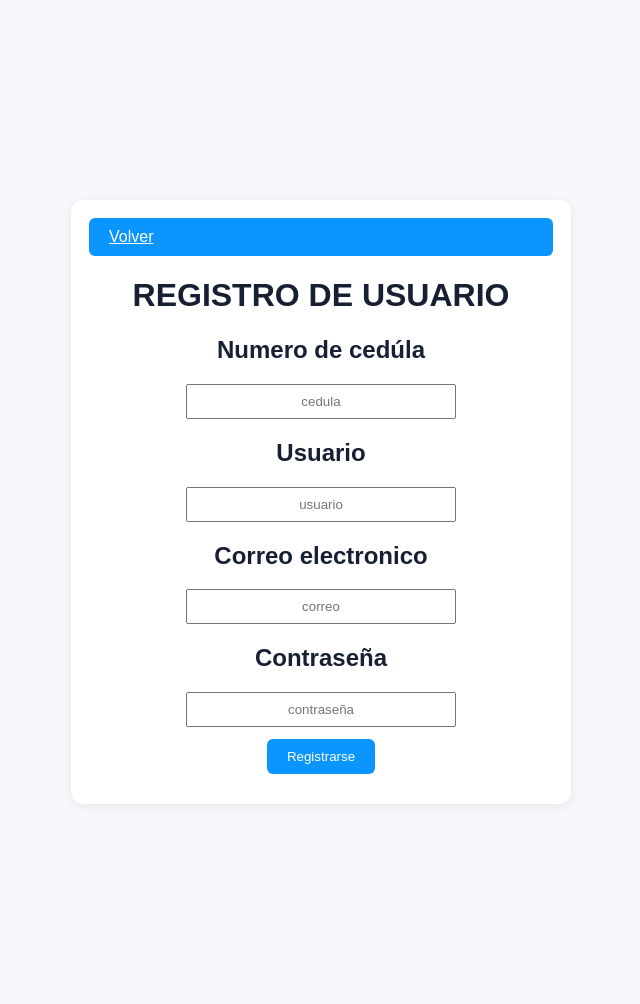
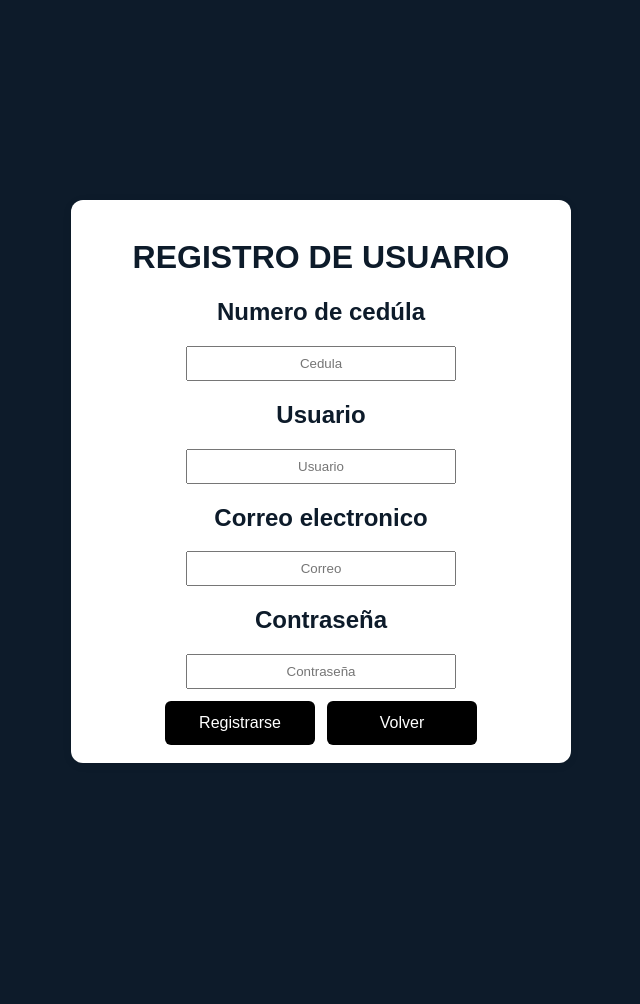
Before and after one commit to diegocarmona18/proyecto-progra-4-web-universidad, a PHP site: page /registro.php in a window 1280 px wide. Shown: the whole page, without its empty margins (319-959 px from the left). After the commit the page ends 763 px from the top, so only its background shows below. Run offline with PHP 8.4, Linux system fonts and the light colour scheme.

Commit message:
Se crea nuevo archivo para la realización de la verificación de los datos ingresados en el formulario de inicio de sesión, además se realizan cambios en los archivos index.php y registro.php para que se pueda redirigir a la página de consulta.php al momento de iniciar sesión, además de eso se corrigieron errores en el archivo registrar.php y se realizaron cambios en el archivo de styles.css para mejorar la apariencia de la página de inicio de sesión y registro, y se mejora la seguridad de la contraseña.

```diff
--- a/universidad/registro.php
+++ b/universidad/registro.php
@@ -1,26 +1,31 @@
 <!DOCTYPE html>
 <html lang="en">
+
 <head>
     <meta charset="UTF-8">
     <meta name="viewport" content="width=device-width, initial-scale=1.0">
     <title>REGISTRO DE USUARIO</title>
     <link rel="stylesheet" href="styles.css">
 </head>
+
 <body>
     <div class="card">
         <form action="registrar.php" method="post">
-<a href="index.php" class="volver">Volver</a>
             <h1 class="sesion">REGISTRO DE USUARIO</h1>
             <h2 class="sesiontext">Numero de cedúla</h2>
- <input type="text" name="cedula" class="cedula" placeholder="cedula" required>
+            <input type="text" name="cedula" class="cedula" placeholder="Cedula" required>
             <h2 class="sesiontext">Usuario</h2>
- <input type="text" name="usuario" class="usuario" placeholder="usuario" required>
+            <input type="text" name="usuario" class="usuario" placeholder="Usuario" required>
             <h2 class="sesiontext">Correo electronico</h2>
- <input type="email" name="correo" class="correo" placeholder="correo" required>
+            <input type="email" name="correo" class="correo" placeholder="Correo" required>
             <h2 class="sesiontext">Contraseña</h2>
- <input type="password" name="contrasena" class="contraseña" placeholder="contraseña" required>
- <button class="boton">Registrarse</button>
+            <input type="password" name="contrasena" class="contraseña" placeholder="Contraseña" required>
+            <div class="form-actions">
+                <button class="boton_registrarse" type="submit">Registrarse</button>
+                <a class="boton_volver" href="index.php">Volver</a>
+            </div>
         </form>
     </div>
 </body>
+
 </html>
--- a/universidad/styles.css
+++ b/universidad/styles.css
@@ -1,11 +1,10 @@
-
 body {
   font-family: Arial, sans-serif;
   max-width: 500px;
   margin: 15px auto;
   padding: 0 15px;
-  background: #f6f8fb;
-  color: #172033;
+  background: #0d1b2a;
+  color:#0d1b2a;
 }
 .card {
   background: #fff;
@@ -17,14 +16,13 @@ body {
 .sesion {
   text-align: center;
 }
-.sesiontext{
+.sesiontext {
   text-align: center;
 }
 .usuario {
   text-align: center;
-
 }
-.contraseña{
+.contraseña {
   display: flex;
   justify-content: center;
   align-items: center;
@@ -36,11 +34,11 @@ input {
   display: block;
   margin: 0 auto 12px;
 }
-.boton {
-  background: #0a95ff;
+.boton_iniciar {
+  background: #000000;
   color: #fff;
   border: none;
-  padding: 10px 20px;
+  padding: 10px 60px;
   border-radius: 6px;
   cursor: pointer;
   display: block;
@@ -62,13 +60,39 @@ input {
   align-items: center;
   text-align: center;
 }
-.volver {
-  background-color: #0a95ff;
+.form-actions {
+  display: flex;
+  justify-content: center;
+  gap: 12px;
+  margin-top: 12px;
+  flex-wrap: wrap;
+}
+.boton_volver,
+.boton_registrarse {
+  background: #000000;
   color: #fff;
   border: none;
-  padding: 10px 20px;
+  padding: 0 36px;
   border-radius: 6px;
   cursor: pointer;
+  display: inline-flex;
+  align-items: center;
+  justify-content: center;
+  text-decoration: none;
+  width: 150px;
+  height: 44px;
+  line-height: 1;
+  font-size: 16px;
+  box-sizing: border-box;
+}
+.boton_volver:hover,
+.boton_registrarse:hover {
+  background: #333333;
+}
+
+.enla_registrarse {
   display: block;
-  margin: 0 auto 12px;
+  text-align: center;
+  margin-top: 12px;
+  text-decoration: none;
 }
```
Also changed, not shown: universidad/consulta.php (added, +28 -0 lines), universidad/index.php (+11 -7 lines), universidad/registrar.php (+30 -4 lines), universidad/bd.sql (line endings or trailing spaces), universidad/config.php (line endings or trailing spaces). Lines whose indentation alone changed are shown as unchanged.
